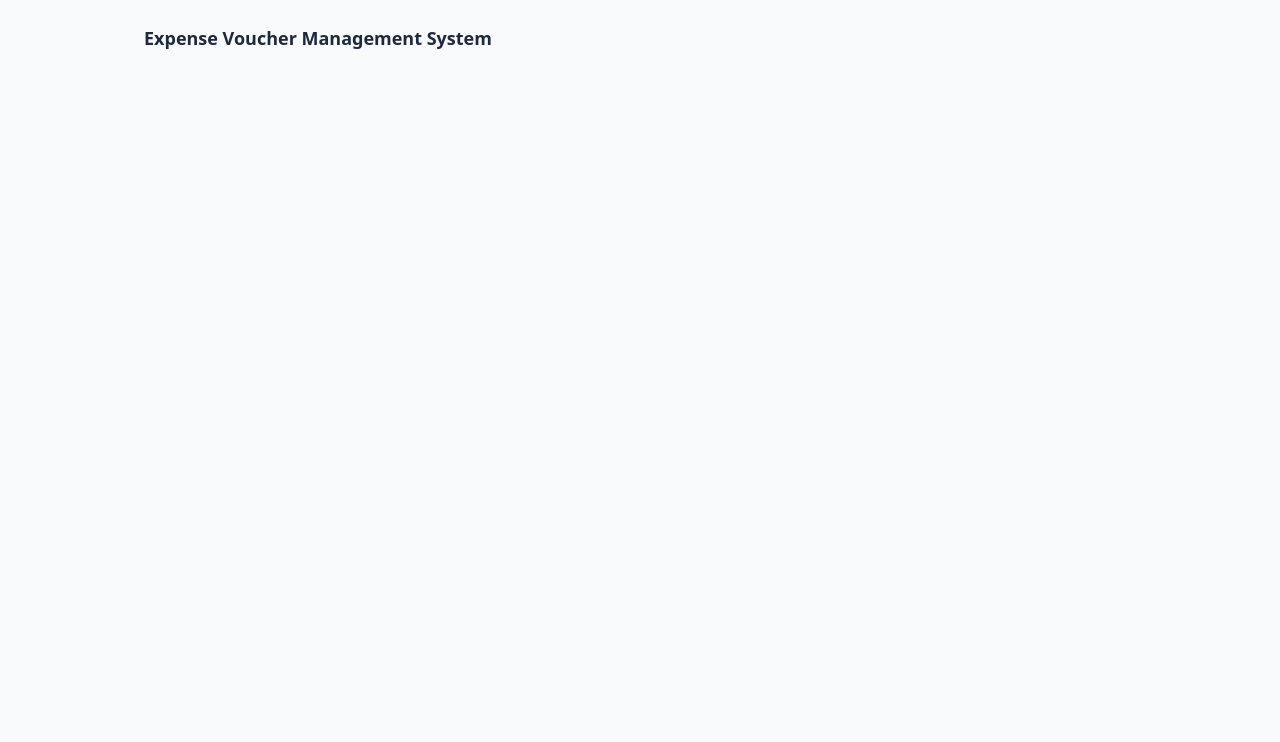
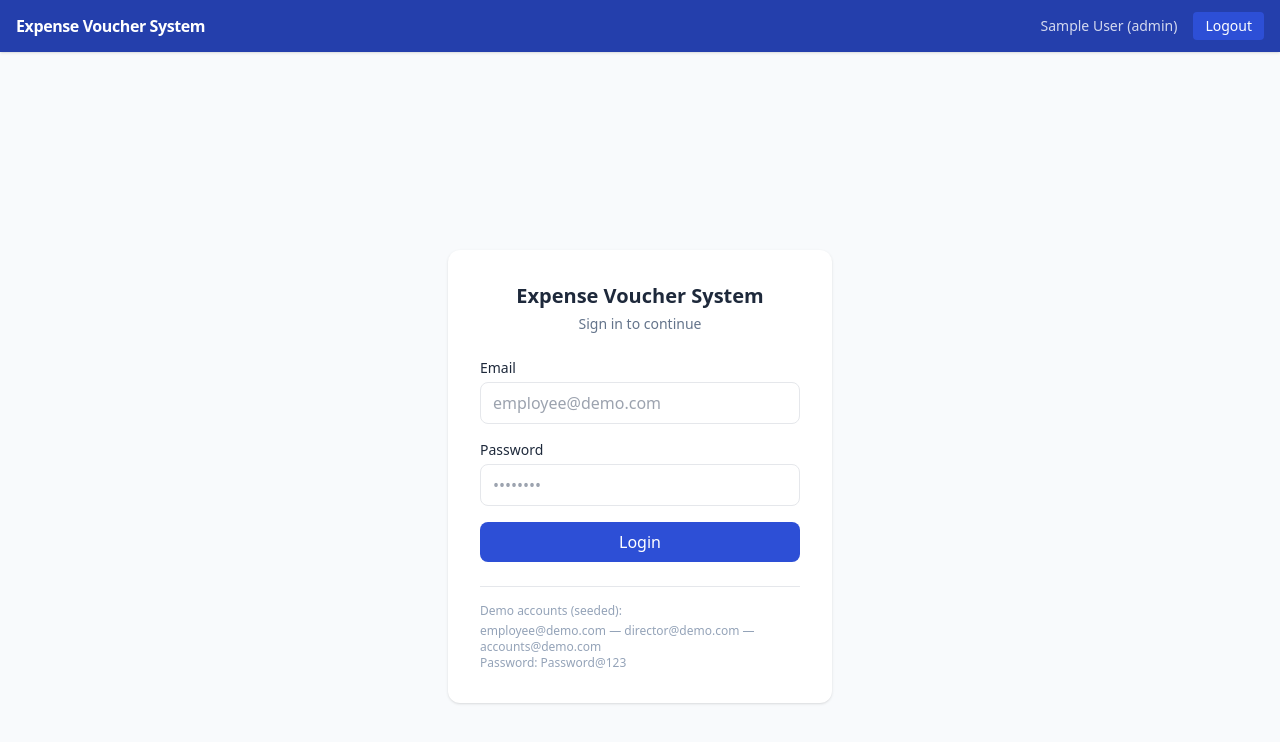
Before and after one commit to the-zoomeee/expense-voucher-system, a React (Vite) app in the folder frontend/: page /login in a window 1280 px wide. Shown: the top 742 px of the page. Built offline with nearby package versions, Linux system fonts and the light colour scheme; no server answers; sample sign-in values are in the browser's storage.

Commit message:
login page + role-based route guarding

```diff
--- a/frontend/src/App.jsx
+++ b/frontend/src/App.jsx
@@ -1,7 +1,26 @@
+import { Routes, Route, Navigate } from 'react-router-dom';
+import { useAuth } from './context/AuthContext';
+import Navbar from './components/Navbar';
+import ProtectedRoute from './components/ProtectedRoute';
+import Login from './pages/Login';
+
+function Home() {
+  const { user } = useAuth();
+  if (!user) return <Navigate to="/login" replace />;
+  return <p>Logged in as {user.name} ({user.role})</p>;
+}
+
 export default function App() {
   return (
-    <div className="max-w-5xl mx-auto px-4 py-6">
-      <h1 className="text-lg font-semibold">Expense Voucher Management System</h1>
+    <div>
+      <Navbar />
+      <main className="max-w-5xl mx-auto px-4 py-6">
+        <Routes>
+          <Route path="/login" element={<Login />} />
+          <Route path="/" element={<ProtectedRoute><Home /></ProtectedRoute>} />
+          <Route path="*" element={<Navigate to="/" replace />} />
+        </Routes>
+      </main>
     </div>
   );
 }
--- /dev/null
+++ b/frontend/src/components/Navbar.jsx
@@ -0,0 +1,52 @@
+import { Link, useNavigate } from 'react-router-dom';
+import { useAuth } from '../context/AuthContext';
+
+const roleHome = {
+  employee: '/employee/dashboard',
+  director: '/director/dashboard',
+  accounts: '/accounts/dashboard',
+};
+
+export default function Navbar() {
+  const { user, logout } = useAuth();
+  const navigate = useNavigate();
+
+  if (!user) return null;
+
+  return (
+    <nav className="no-print bg-brand-700 text-white px-4 py-3 flex items-center justify-between shadow">
+      <Link to={roleHome[user.role]} className="font-semibold tracking-tight">
+        Expense Voucher System
+      </Link>
+      <div className="flex items-center gap-4 text-sm">
+        {user.role === 'employee' && (
+          <>
+            <Link to="/employee/dashboard" className="hover:underline">Dashboard</Link>
+            <Link to="/employee/vouchers" className="hover:underline">My Vouchers</Link>
+            <Link to="/employee/vouchers/new" className="hover:underline">+ New Voucher</Link>
+          </>
+        )}
+        {user.role === 'director' && (
+          <>
+            <Link to="/director/dashboard" className="hover:underline">Dashboard</Link>
+            <Link to="/director/pending" className="hover:underline">Pending</Link>
+            <Link to="/director/all" className="hover:underline">All Vouchers</Link>
+          </>
+        )}
+        {user.role === 'accounts' && (
+          <>
+            <Link to="/accounts/dashboard" className="hover:underline">Dashboard</Link>
+            <Link to="/accounts/vouchers" className="hover:underline">All Vouchers</Link>
+          </>
+        )}
+        <span className="opacity-80">{user.name} ({user.role})</span>
+        <button
+          onClick={() => { logout(); navigate('/login'); }}
+          className="bg-brand-600 hover:bg-brand-500 px-3 py-1 rounded"
+        >
+          Logout
+        </button>
+      </div>
+    </nav>
+  );
+}
--- /dev/null
+++ b/frontend/src/components/ProtectedRoute.jsx
@@ -0,0 +1,11 @@
+import { Navigate } from 'react-router-dom';
+import { useAuth } from '../context/AuthContext';
+
+export default function ProtectedRoute({ children, roles }) {
+  const { user } = useAuth();
+
+  if (!user) return <Navigate to="/login" replace />;
+  if (roles && !roles.includes(user.role)) return <Navigate to="/" replace />;
+
+  return children;
+}
--- /dev/null
+++ b/frontend/src/pages/Login.jsx
@@ -0,0 +1,77 @@
+import { useState } from 'react';
+import { useNavigate } from 'react-router-dom';
+import { useAuth } from '../context/AuthContext';
+
+const roleHome = {
+  employee: '/employee/vouchers',
+  director: '/director/pending',
+  accounts: '/accounts/vouchers',
+};
+
+export default function Login() {
+  const { login } = useAuth();
+  const navigate = useNavigate();
+  const [email, setEmail] = useState('');
+  const [password, setPassword] = useState('');
+  const [error, setError] = useState('');
+  const [loading, setLoading] = useState(false);
+
+  async function handleSubmit(e) {
+    e.preventDefault();
+    setError('');
+    setLoading(true);
+    try {
+      const user = await login(email, password);
+      navigate(roleHome[user.role] || '/');
+    } catch (err) {
+      setError(err.response?.data?.message || 'Login failed.');
+    } finally {
+      setLoading(false);
+    }
+  }
+
+  return (
+    <div className="min-h-screen flex items-center justify-center bg-slate-50 px-4">
+      <div className="w-full max-w-sm bg-white rounded-xl shadow p-8">
+        <h1 className="text-xl font-semibold text-center mb-1">Expense Voucher System</h1>
+        <p className="text-sm text-slate-500 text-center mb-6">Sign in to continue</p>
+
+        <form onSubmit={handleSubmit} className="space-y-4">
+          <div>
+            <label className="block text-sm font-medium mb-1">Email</label>
+            <input
+              type="email" required value={email}
+              onChange={(e) => setEmail(e.target.value)}
+              className="w-full border rounded-lg px-3 py-2 focus:outline-none focus:ring-2 focus:ring-brand-500"
+              placeholder="employee@demo.com"
+            />
+          </div>
+          <div>
+            <label className="block text-sm font-medium mb-1">Password</label>
+            <input
+              type="password" required value={password}
+              onChange={(e) => setPassword(e.target.value)}
+              className="w-full border rounded-lg px-3 py-2 focus:outline-none focus:ring-2 focus:ring-brand-500"
+              placeholder="••••••••"
+            />
+          </div>
+
+          {error && <p className="text-sm text-red-600">{error}</p>}
+
+          <button
+            type="submit" disabled={loading}
+            className="w-full bg-brand-600 hover:bg-brand-700 text-white rounded-lg py-2 font-medium disabled:opacity-60"
+          >
+            {loading ? 'Signing in…' : 'Login'}
+          </button>
+        </form>
+
+        <div className="mt-6 text-xs text-slate-400 border-t pt-4">
+          <p className="font-medium mb-1">Demo accounts (seeded):</p>
+          <p>employee@demo.com — director@demo.com — accounts@demo.com</p>
+          <p>Password: Password@123</p>
+        </div>
+      </div>
+    </div>
+  );
+}
```
